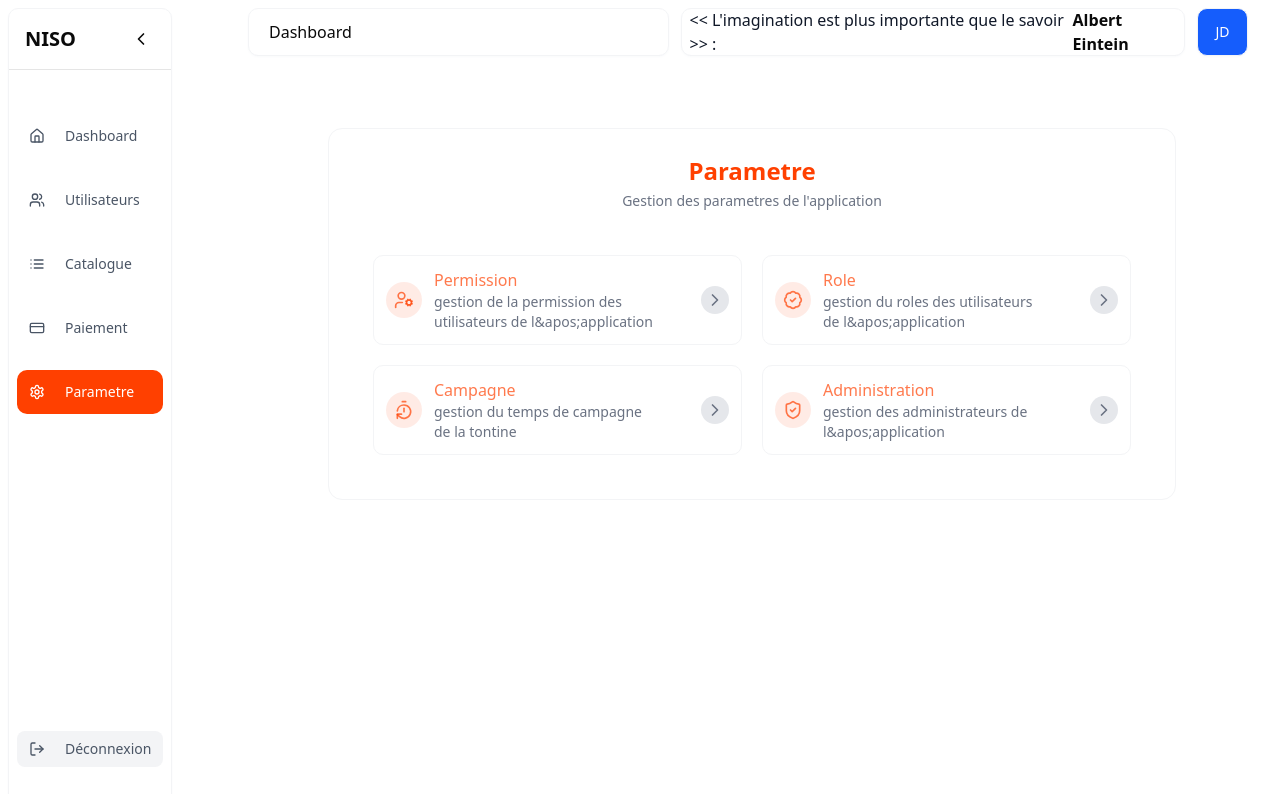
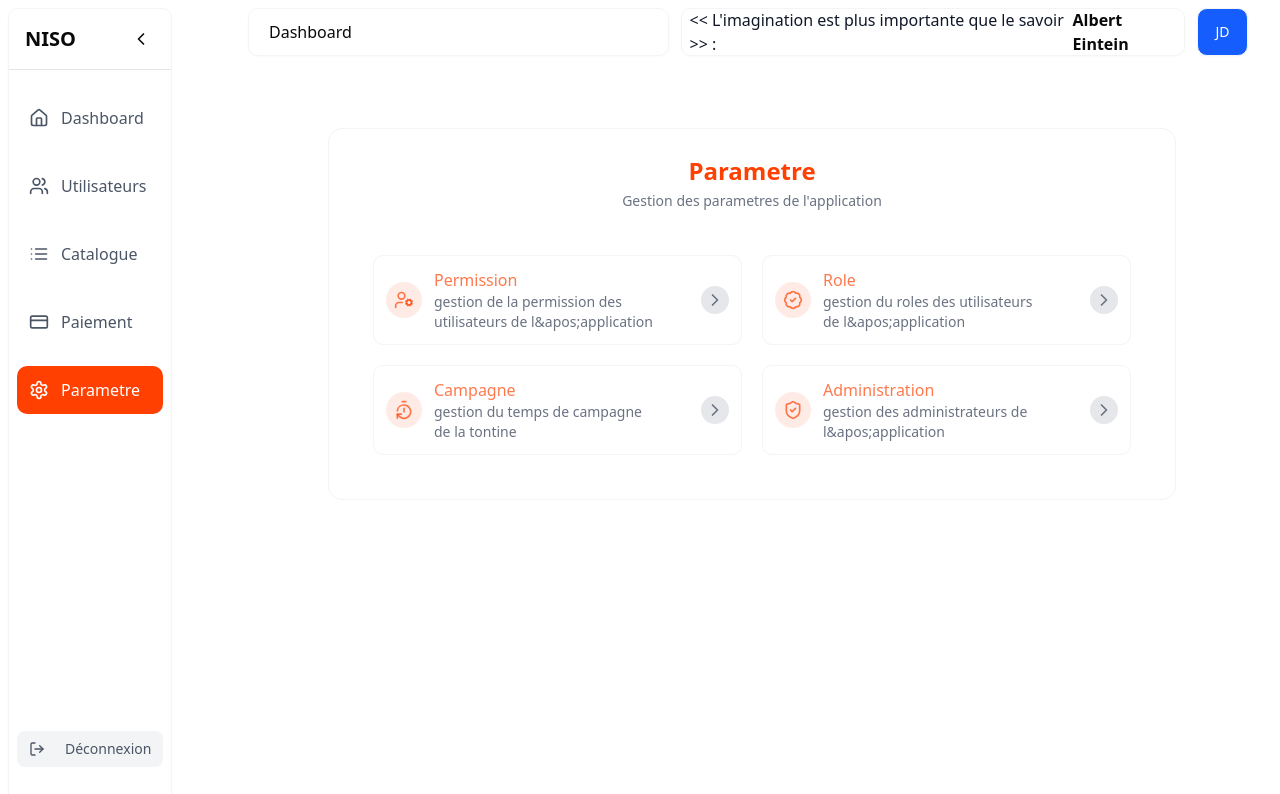
Before and after one commit to Alain09/PanneauAdminNiso, a Next.js app: page /dashboard/setting in a window 1280 px wide. Shown: the top 794 px of the page. Built offline with nearby package versions, Linux system fonts and the light colour scheme.

Commit message:
15 build

```diff
--- a/src/components/layout/slide.tsx
+++ b/src/components/layout/slide.tsx
@@ -73,27 +73,17 @@ function Slide({ setSize }: Size) {
                 <Link
                   href={item.path}
                   key={item.path}
-                  className={`my-5 block rounded-lg transition-colors ${
+                  className={`block rounded-lg transition-colors ${
                     isActive
                       ? 'bg-[#FF4000] text-white'
                       : 'text-gray-600 hover:bg-gray-100 hover:text-gray-500'
                   }`}
-                  prefetch={true} // Activation du préchargement pour une navigation plus rapide:cite[1]
+                  prefetch={true}
                 >
-                  <Button
-                    variant="ghost"
-                    className={`w-full my-1 ${sidebarCollapsed ? 'px-3 justify-center' : 'px-4 justify-start'} ${
-                      isActive
-                        ? 'bg-[#FF4000] text-white hover:bg-[#FF4000] hover:text-white'
-                        : 'text-gray-600 hover:bg-gray-100 hover:text-gray-500'
-                    }`}
-                    asChild // Permet à Button de s'adapter correctement comme enfant de Link
-                  >
-                    <div className="flex items-center">
-                      <Icon className="h-5 w-5" />
-                      {!sidebarCollapsed && <span className="ml-3">{item.label}</span>}
-                    </div>
-                  </Button>
+                  <div className={`flex items-center w-full p-3 rounded-lg ${sidebarCollapsed ? 'justify-center' : 'justify-start'}`}>
+                    <Icon className="h-5 w-5" />
+                    {!sidebarCollapsed && <span className="ml-3">{item.label}</span>}
+                  </div>
                 </Link>
               );
             })}
```
